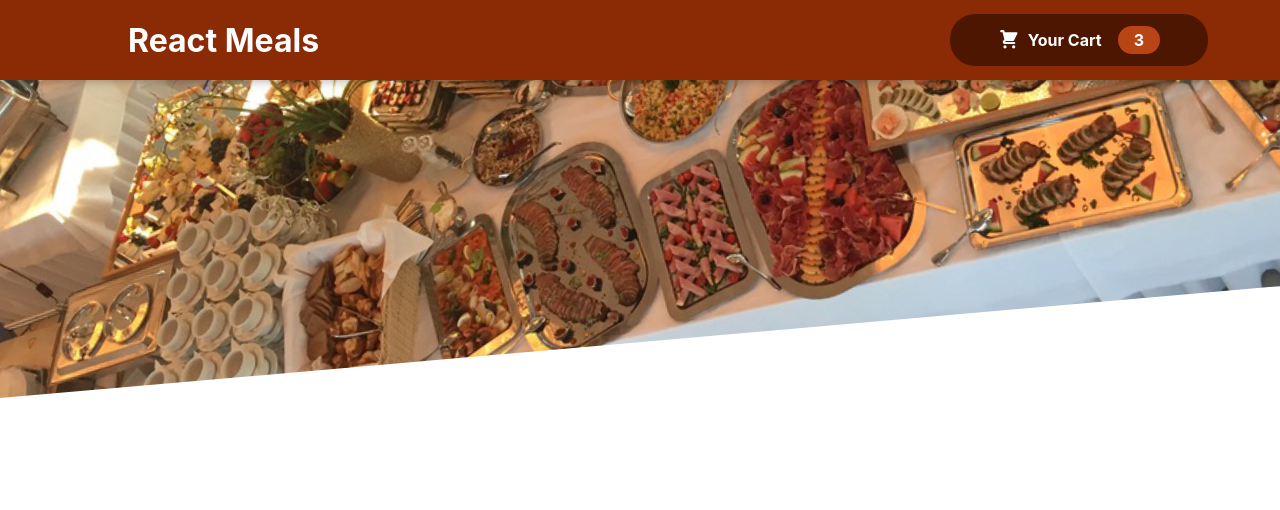
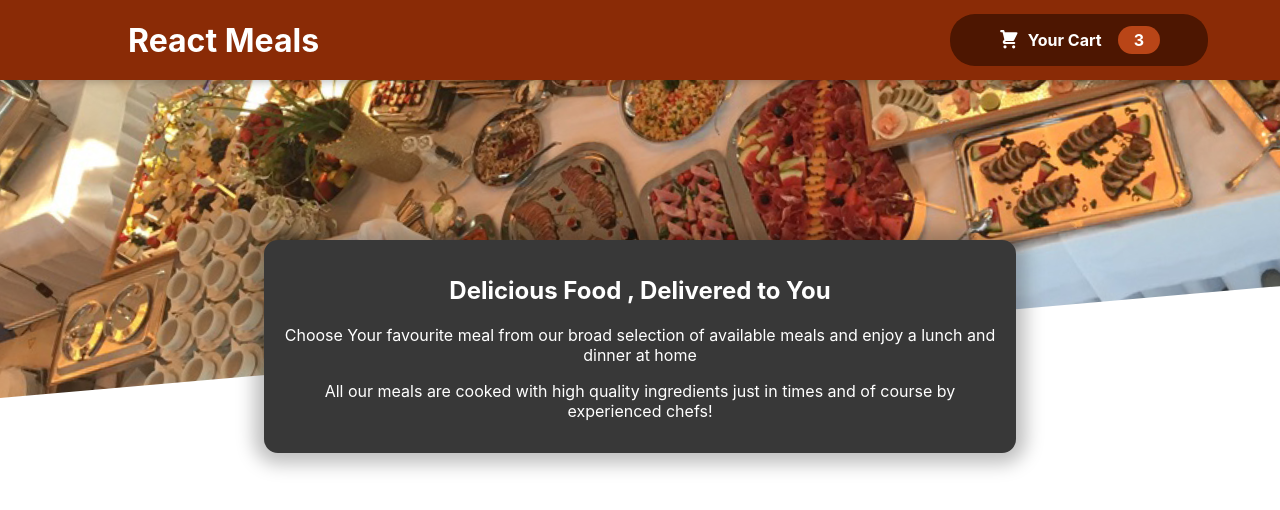
Before and after one commit to mdsabamoin/RestaurantWebsite, a React (Create React App) app: page / in a window 1280 px wide. Shown: the top 510 px of the page. Built offline with nearby package versions, Linux system fonts and the light colour scheme.

Commit message:
section overlay

```diff
--- a/src/App.js
+++ b/src/App.js
@@ -2,9 +2,11 @@
 // import logo from './logo.svg';
 import './App.css';
 import Header from "./components/Layout/Header";
+import MealsSummary from "./components/Meals/MealsSummary";
 function App() {
   return (<Fragment>
     <Header/>
+    <MealsSummary/>
   </Fragment>
 
   );
--- /dev/null
+++ b/src/components/Meals/MealsSummary.js
@@ -0,0 +1,19 @@
+
+import React from "react";
+import classes from "./MealsSummary.module.css"
+const MealsSummary = () => {
+    return (
+        <section className={classes.summary}>
+            <h1>Delicious Food , Delivered to You</h1>
+            <p>Choose Your favourite meal from our broad selection of available meals and enjoy a
+                lunch and dinner at home
+            </p>
+            <p>
+                All our meals are cooked with high quality ingredients just in times and of course
+                by experienced chefs!
+            </p>
+        </section>
+    )
+}
+
+export default MealsSummary;
--- /dev/null
+++ b/src/components/Meals/MealsSummary.module.css
@@ -0,0 +1,18 @@
+.summary {
+    text-align: center;
+    max-width: 45rem;
+    width: 90%;
+    margin: auto;
+    margin-top: -10rem;
+    position: relative;
+    background-color: #383838;
+    color: white;
+    border-radius: 14px;
+    padding: 1rem;
+    box-shadow: 0 1px 18px 10px rgba(0, 0, 0, 0.25);
+  }
+
+  .summary h2 {
+    font-size: 2rem;
+    margin-top: 0;
+  }
```
Also changed, not shown: src/components/Meals/AvailableMeals.js (added), src/components/Meals/meals.js (added).
